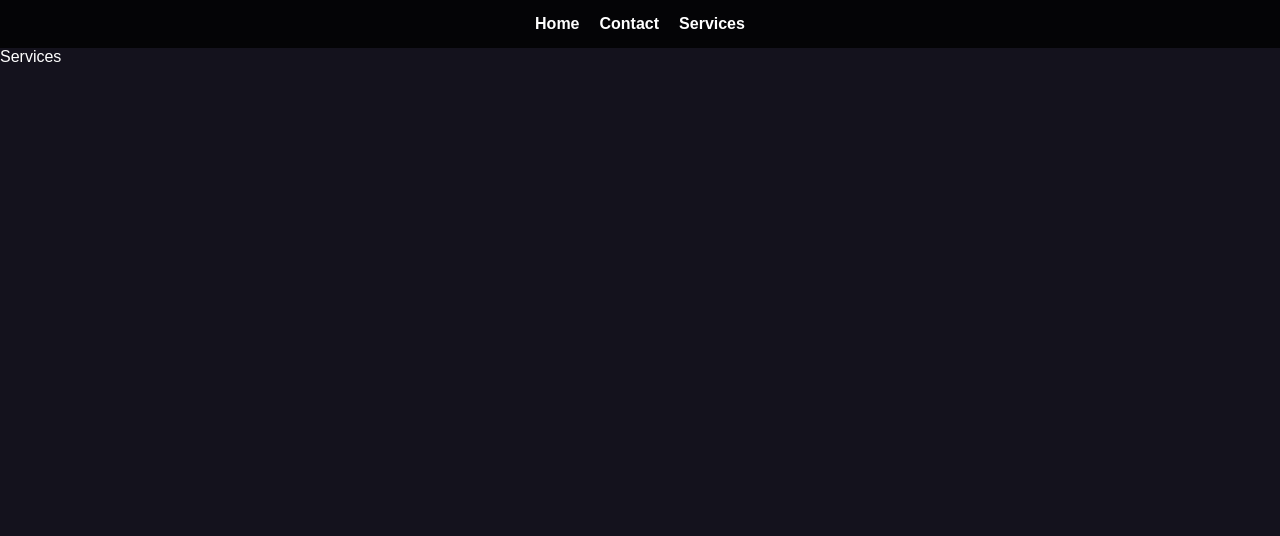
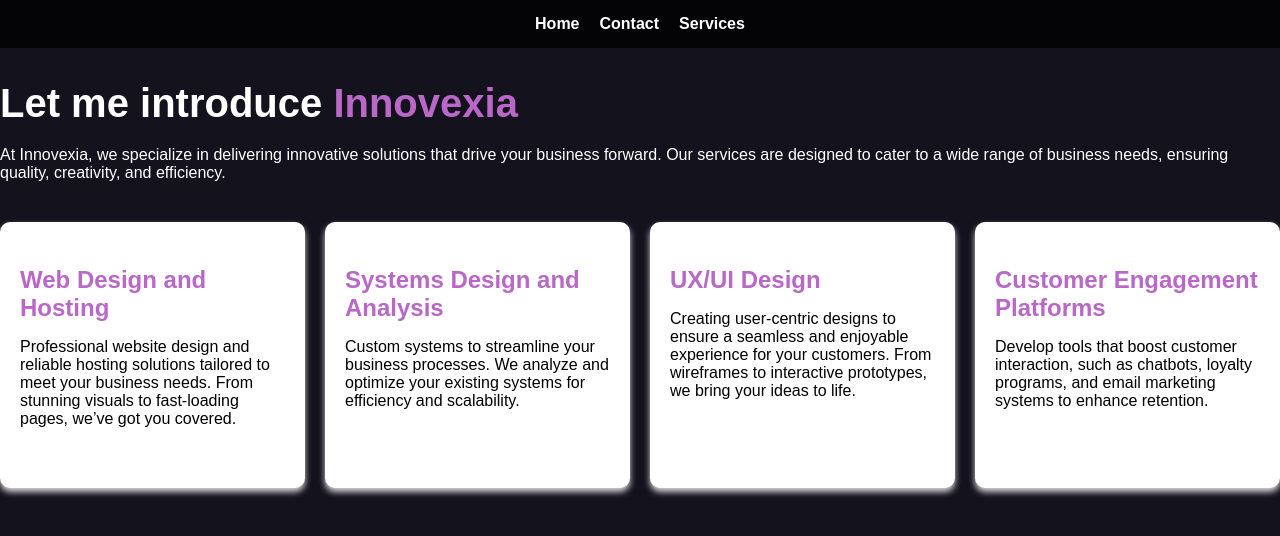
Before and after one commit to Tylerking406/innoverxia, a React (Create React App) app in the folder startup/: page /services in a window 1280 px wide. Shown: the top 536 px of the page. Built offline with nearby package versions, Linux system fonts and the light colour scheme.

Commit message:
added basic services and css

```diff
--- a/startup/src/Tabs/Home.css
+++ b/startup/src/Tabs/Home.css
@@ -9,7 +9,7 @@
     height: auto;
   }
 
-  .content h1, .content h2, .content p {
+  .content h1, .content h2, .content p, .content h4 {
     margin: 0;
   }
 
@@ -20,6 +20,11 @@
   .content h2 {
     font-size: 2rem;
     color: #b968c7;
+  }
+  .content h4 {
+    font-size: 0.8rem;
+    font-weight: 100;
+    font-style: italic;
   }
 
   .content p {
@@ -40,7 +45,7 @@
     justify-content: center;
     align-items: center;
     position: relative;
-    top: 100px; /* Moves the image down */
+    top: 150px; /* Moves the image down */
   }
 
   .developer-svg {
--- a/startup/src/Tabs/Home.js
+++ b/startup/src/Tabs/Home.js
@@ -5,15 +5,19 @@ import './Home.css'; // Custom CSS for the homepage
 const Home = () => {
   return (
     <div className="home-container">
+
         <div className="content">
             <h1>Hi There! 👋</h1>
-            <h2>We are sssss</h2>
+            <h2>We are Innovexia</h2>
+            <h4>Innovating the future one solution at a time</h4>
             <p>Developer | Designer | Creator</p>
         </div>
+
         <div className="image-container">
             <img src={developerSVG} alt="Developer illustration" className="developer-svg" />
         </div>
     </div>
+
   );
 };
 
--- a/startup/src/Tabs/Services.js
+++ b/startup/src/Tabs/Services.js
@@ -1,9 +1,57 @@
-import React from 'react'
+import React from 'react';
+import './service.css'; // Add a CSS file for styling
 
 const Services = () => {
   return (
-    <div>Services</div>
-  )
-}
+    <div className="serviceContent">
+      <h2>
+        Let me introduce <span>Innovexia</span>
+      </h2>
+      <p>
+        At Innovexia, we specialize in delivering innovative solutions that
+        drive your business forward. Our services are designed to cater to a
+        wide range of business needs, ensuring quality, creativity, and
+        efficiency.
+      </p>
 
-export default Services
+      {/* Services Section */}
+      <div className="services-list">
+        <div className="service-card">
+          <h3>Web Design and Hosting</h3>
+          <p>
+            Professional website design and reliable hosting solutions tailored
+            to meet your business needs. From stunning visuals to fast-loading
+            pages, we’ve got you covered.
+          </p>
+        </div>
+
+        <div className="service-card">
+          <h3>Systems Design and Analysis</h3>
+          <p>
+            Custom systems to streamline your business processes. We analyze
+            and optimize your existing systems for efficiency and scalability.
+          </p>
+        </div>
+
+        <div className="service-card">
+          <h3>UX/UI Design</h3>
+          <p>
+            Creating user-centric designs to ensure a seamless and enjoyable
+            experience for your customers. From wireframes to interactive
+            prototypes, we bring your ideas to life.
+          </p>
+        </div>
+
+        <div className="service-card">
+          <h3>Customer Engagement Platforms</h3>
+          <p>
+            Develop tools that boost customer interaction, such as chatbots,
+            loyalty programs, and email marketing systems to enhance retention.
+          </p>
+        </div>
+      </div>
+    </div>
+  );
+};
+
+export default Services;
--- /dev/null
+++ b/startup/src/Tabs/service.css
@@ -0,0 +1,50 @@
+.serviceContent {
+    /* padding: 50px;
+    text-align: center; */
+    background-color: #14121d;
+    color: #ffffff;
+    margin: 0;
+    font-family: Arial, sans-serif;
+  }
+  .serviceContent p{
+    color: white;
+  }
+
+  .serviceContent h2 {
+    font-size: 2.5rem;
+    margin-bottom: 20px;
+  }
+
+  .serviceContent h2 span {
+    color: #b968c7;
+  }
+
+  .serviceContent p {
+
+    margin-bottom: 40px;
+  }
+
+  .services-list {
+    display: grid;
+    grid-template-columns: repeat(auto-fit, minmax(300px, 1fr));
+    gap: 20px;
+  }
+
+  .service-card {
+    background-color: white;
+    padding: 20px;
+    border-radius: 10px;
+    box-shadow: 0px 4px 6px rgba(255, 253, 253, 0.84);
+    text-align: left;
+  }
+
+  .service-card h3 {
+    font-size: 1.5rem;
+    margin-bottom: 10px;
+    color: #b968c7;
+  }
+
+  .service-card p {
+    font-size: 1rem;
+    color: black;
+  }
```
